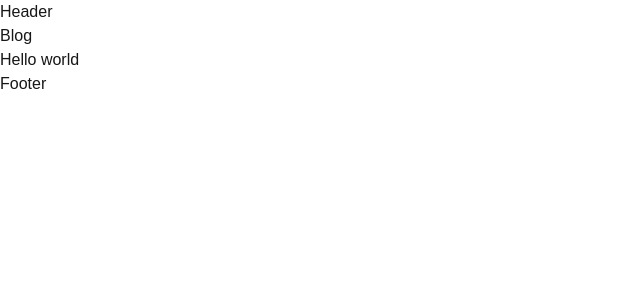
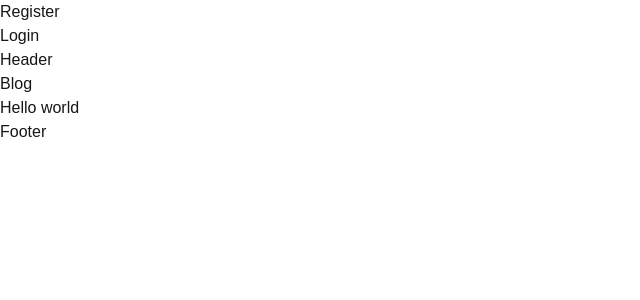
Before and after one commit to yervapavan/Nextjs, a Next.js app: page / in a window 1280 px wide. Shown: the top 300 px of the page, without its empty margins (0-640 px from the left). Built offline with nearby package versions, Linux system fonts and the light colour scheme.

Commit message:
activ liks

```diff
--- a/src/app/layout.tsx
+++ b/src/app/layout.tsx
@@ -1,7 +1,10 @@
+"use client"
 import type { Metadata } from "next";
 import "./globals.css";
+import Link from "next/link";
+import { usePathname } from "next/navigation";
 
-export const metadata: Metadata = {
+ const metadata: Metadata = {
   title: {
     default: "Next.js",
     template: "%s | Next.js",
@@ -9,14 +12,29 @@ export const metadata: Metadata = {
   description: "Root page",
 };
 
+const links=[
+  {name:"Register",href:"/register"},
+  {name:"Login",href:"/login"},
+]
+
 export default function RootLayout({
   children,
 }: Readonly<{
   children: React.ReactNode;
 }>) {
+  const pathname=usePathname()
   return (
     <html lang="en">
       <body>
+      {links.map((link)=>{
+        const isActive= pathname===link.href || pathname.startsWith(`${link.href}/`) && link.href!="/"
+        return(
+          <>
+          <Link className={isActive? "font-bold mr-4":"text-blue-600"} href={link.href}>{link.name}</Link>
+          <br/>
+          </>
+        )
+      })}
        <h1 className="w-screen h-14 text-yellow-400 bg-transparent flex tex-center items-center justify-center">Header</h1>
         {children}
         <h1 className="w-screen h-14 text-yellow-400 bg-transparent flex tex-center items-center justify-center">Footer</h1>
```
